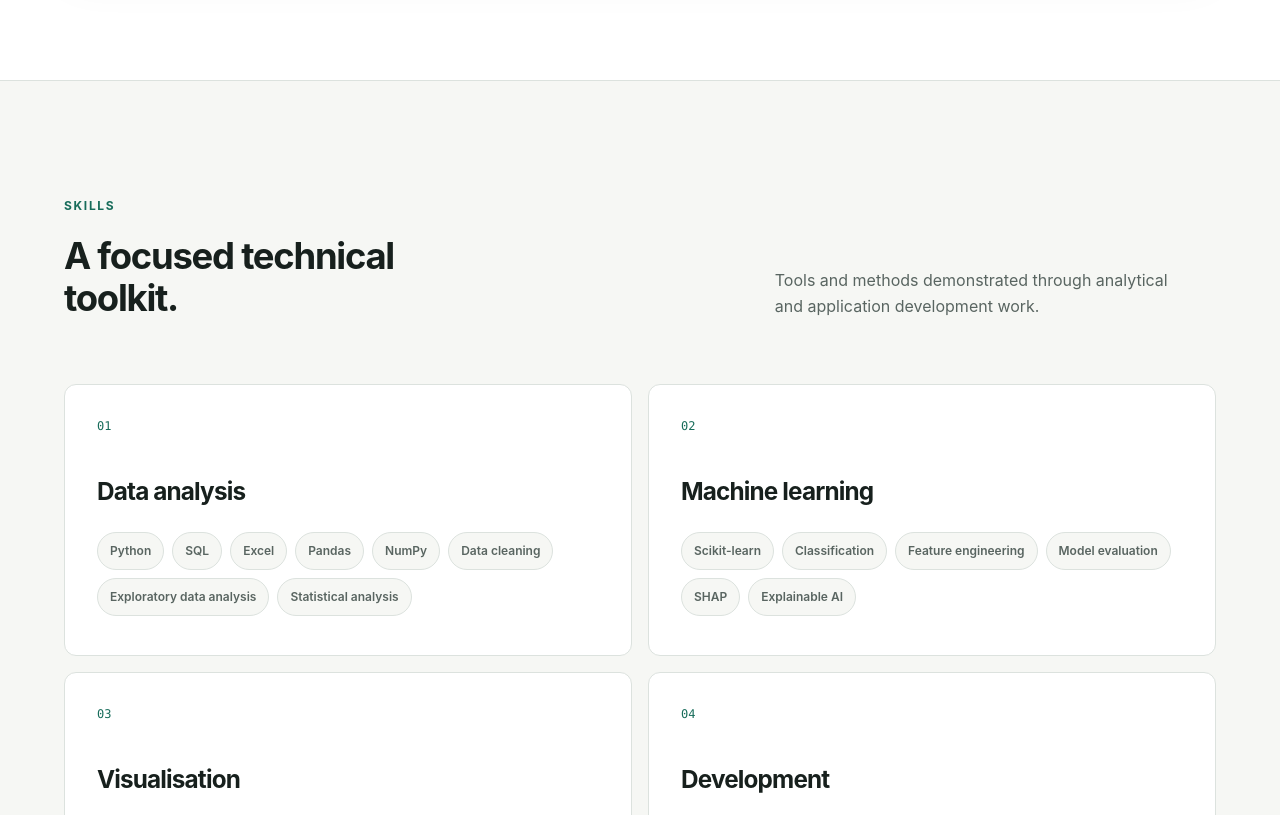
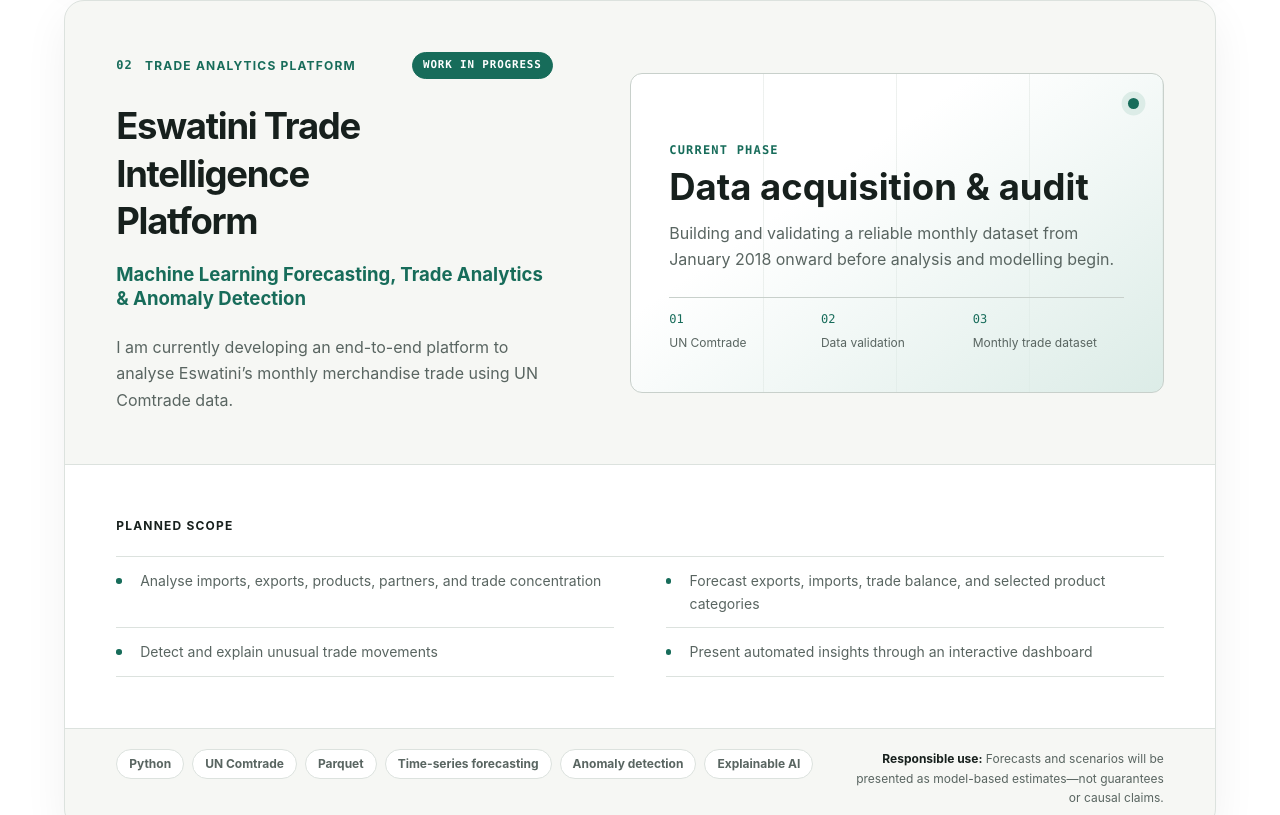
Before and after one commit to thandofana/thandofana.github.io, a React (Vite) app: page / in a window 1280 px wide. Shown: the part 3625-4440 px from the top of the page. Built offline with nearby package versions, Linux system fonts and the light colour scheme.

Commit message:
Add Trade Intelligence work in progress

```diff
--- a/src/components/ProjectsSection.jsx
+++ b/src/components/ProjectsSection.jsx
@@ -16,15 +16,14 @@ function ProjectsSection({ projects }) {
             <h2 id="projects-title">Projects, briefly.</h2>
           </div>
           <p>
-            Concise summaries of the problem, evidence, solution, and result. Full technical detail
-            remains available in each project repository.
+            Concise summaries of completed work and projects currently in development.
           </p>
         </div>
 
         <div className="project-list">
           {projects.map((project, index) => (
             <article
-              className="project-summary"
+              className={`project-summary project-summary--${project.status}`}
               id={project.slug}
               aria-labelledby={`${project.slug}-title`}
               tabIndex="-1"
@@ -33,18 +32,32 @@ function ProjectsSection({ projects }) {
               <div className="project-summary__intro">
                 <div>
                   <p className="project-summary__meta">
-                    <span>{String(index + 1).padStart(2, '0')}</span>
+                    <span className="project-summary__number">
+                      {String(index + 1).padStart(2, '0')}
+                    </span>
                     {project.category}
+                    <span
+                      className={`project-summary__status project-summary__status--${project.status}`}
+                    >
+                      {project.statusLabel}
+                    </span>
                   </p>
                   <h3 id={`${project.slug}-title`}>{project.title}</h3>
                   <p className="project-summary__subtitle">{project.subtitle}</p>
                   <p className="project-summary__description">{project.description}</p>
+                  {(project.liveUrl || project.readmeUrl) && (
                     <div className="button-row project-summary__actions">
-                    <Button href={project.liveUrl}>Live project</Button>
-                    <Button href={project.readmeUrl} variant="secondary">GitHub README</Button>
+                      {project.liveUrl && <Button href={project.liveUrl}>Live project</Button>}
+                      {project.readmeUrl && (
+                        <Button href={project.readmeUrl} variant="secondary">
+                          GitHub README
+                        </Button>
+                      )}
                     </div>
+                  )}
                 </div>
 
+                {project.image && project.liveUrl ? (
                   <a
                     className="project-summary__image"
                     href={project.liveUrl}
@@ -61,9 +74,28 @@ function ProjectsSection({ projects }) {
                       alt={project.imageAlt}
                     />
                   </a>
+                ) : (
+                  project.currentFocus && (
+                    <div className="project-summary__progress">
+                      <p>{project.currentFocus.label}</p>
+                      <strong>{project.currentFocus.title}</strong>
+                      <span>{project.currentFocus.description}</span>
+                      <ol aria-label="Current data foundation workflow">
+                        {project.currentFocus.flow.map((step) => (
+                          <li key={step}>{step}</li>
+                        ))}
+                      </ol>
+                    </div>
+                  )
+                )}
               </div>
 
-              <div className="project-summary__details">
+              <div
+                className={`project-summary__details${
+                  project.metrics?.length ? '' : ' project-summary__details--single'
+                }`}
+              >
+                {project.metrics?.length > 0 && (
                   <div>
                     <p className="project-summary__label">Selected evidence</p>
                     <dl className="project-summary__metrics">
@@ -75,9 +107,12 @@ function ProjectsSection({ projects }) {
                       ))}
                     </dl>
                   </div>
+                )}
 
                 <div>
-                  <p className="project-summary__label">What I built</p>
+                  <p className="project-summary__label">
+                    {project.highlightsLabel || 'What I built'}
+                  </p>
                   <ul className="project-summary__highlights">
                     {project.highlights.map((highlight) => <li key={highlight}>{highlight}</li>)}
                   </ul>
--- a/src/data/projects.js
+++ b/src/data/projects.js
@@ -5,6 +5,8 @@ const projects = [
     title: 'FinAccess Eswatini',
     slug: 'finaccess-eswatini',
     category: 'Data science application',
+    status: 'complete',
+    statusLabel: 'Completed',
     subtitle: 'Explainable Machine Learning for Financial Inclusion and Mobile-Money Adoption',
     shortDescription:
       'Explainable machine learning for financial inclusion and mobile-money adoption.',
@@ -34,6 +36,43 @@ const projects = [
     liveUrl: 'https://finaccess-eswatini.vercel.app',
     featured: true,
   },
+  {
+    title: 'Eswatini Trade Intelligence Platform',
+    slug: 'eswatini-trade-intelligence',
+    category: 'Trade analytics platform',
+    status: 'in-progress',
+    statusLabel: 'Work in progress',
+    subtitle: 'Machine Learning Forecasting, Trade Analytics & Anomaly Detection',
+    shortDescription:
+      'A trade-intelligence platform for analysing and forecasting Eswatini’s merchandise trade.',
+    description:
+      'I am currently developing an end-to-end platform to analyse Eswatini’s monthly merchandise trade using UN Comtrade data.',
+    currentFocus: {
+      label: 'Current phase',
+      title: 'Data acquisition & audit',
+      description:
+        'Building and validating a reliable monthly dataset from January 2018 onward before analysis and modelling begin.',
+      flow: ['UN Comtrade', 'Data validation', 'Monthly trade dataset'],
+    },
+    highlightsLabel: 'Planned scope',
+    highlights: [
+      'Analyse imports, exports, products, partners, and trade concentration',
+      'Forecast exports, imports, trade balance, and selected product categories',
+      'Detect and explain unusual trade movements',
+      'Present automated insights through an interactive dashboard',
+    ],
+    responsibleUse:
+      'Forecasts and scenarios will be presented as model-based estimates—not guarantees or causal claims.',
+    technologies: [
+      'Python',
+      'UN Comtrade',
+      'Parquet',
+      'Time-series forecasting',
+      'Anomaly detection',
+      'Explainable AI',
+    ],
+    featured: false,
+  },
 ]
 
 export default projects
--- a/src/styles/global.css
+++ b/src/styles/global.css
@@ -518,6 +518,8 @@ p {
 
 .project-summary__meta {
   display: flex;
+  flex-wrap: wrap;
+  align-items: center;
   gap: var(--space-3);
   margin-bottom: var(--space-6);
   color: var(--color-accent);
@@ -527,8 +529,27 @@ p {
   text-transform: uppercase;
 }
 
-.project-summary__meta span {
+.project-summary__number {
   font-family: var(--font-mono);
+}
+
+.project-summary__status {
+  display: inline-flex;
+  align-items: center;
+  min-height: 1.7rem;
+  margin-left: auto;
+  padding: 0.25rem 0.65rem;
+  border: 1px solid var(--color-accent);
+  border-radius: 999px;
+  font-family: var(--font-mono);
+  font-size: 0.68rem;
+  letter-spacing: 0.08em;
+  line-height: 1;
+}
+
+.project-summary__status--in-progress {
+  color: var(--color-surface);
+  background: var(--color-accent);
 }
 
 .project-summary h3 {
@@ -572,6 +593,86 @@ p {
   transform: scale(1.015);
 }
 
+.project-summary__progress {
+  position: relative;
+  display: flex;
+  min-height: 20rem;
+  flex-direction: column;
+  justify-content: flex-end;
+  overflow: hidden;
+  padding: clamp(1.4rem, 3vw, 2.4rem);
+  border: 1px solid var(--color-border-strong);
+  border-radius: var(--radius-md);
+  background:
+    linear-gradient(145deg, transparent 35%, var(--color-accent-soft)),
+    repeating-linear-gradient(
+      90deg,
+      transparent 0,
+      transparent calc(25% - 1px),
+      var(--color-border) 25%
+    ),
+    var(--color-surface);
+}
+
+.project-summary__progress::before {
+  position: absolute;
+  top: var(--space-6);
+  right: var(--space-6);
+  width: 0.7rem;
+  height: 0.7rem;
+  border-radius: 50%;
+  background: var(--color-accent);
+  box-shadow: 0 0 0 0.4rem var(--color-accent-soft);
+  content: '';
+}
+
+.project-summary__progress > p {
+  margin: 0 0 var(--space-2);
+  color: var(--color-accent);
+  font-family: var(--font-mono);
+  font-size: var(--text-xs);
+  font-weight: 750;
+  letter-spacing: 0.1em;
+  text-transform: uppercase;
+}
+
+.project-summary__progress > strong {
+  font-size: var(--text-2xl);
+  line-height: var(--leading-tight);
+}
+
+.project-summary__progress > span {
+  max-width: 34rem;
+  margin-top: var(--space-3);
+  color: var(--color-text-muted);
+  line-height: var(--leading-normal);
+}
+
+.project-summary__progress ol {
+  display: grid;
+  margin: var(--space-6) 0 0;
+  padding: 0;
+  counter-reset: project-flow;
+  list-style: none;
+  grid-template-columns: repeat(3, 1fr);
+}
+
+.project-summary__progress li {
+  padding: var(--space-3) var(--space-2) 0 0;
+  border-top: 1px solid var(--color-border-strong);
+  color: var(--color-text-muted);
+  counter-increment: project-flow;
+  font-size: var(--text-xs);
+}
+
+.project-summary__progress li::before {
+  display: block;
+  margin-bottom: var(--space-1);
+  color: var(--color-accent);
+  content: '0' counter(project-flow);
+  font-family: var(--font-mono);
+}
+
 .project-summary__details {
   display: grid;
   gap: clamp(2rem, 6vw, 5rem);
@@ -579,6 +680,15 @@ p {
   border-top: 1px solid var(--color-border);
   background: var(--color-surface);
   grid-template-columns: minmax(0, 1.1fr) minmax(18rem, 0.9fr);
+}
+
+.project-summary__details--single {
+  grid-template-columns: 1fr;
+}
+
+.project-summary__details--single .project-summary__highlights {
+  grid-template-columns: repeat(2, minmax(0, 1fr));
+  column-gap: clamp(1.5rem, 4vw, 4rem);
 }
 
 .project-summary__label {
@@ -1668,6 +1778,14 @@ p {
     grid-template-columns: 1fr;
   }
 
+  .project-summary__details--single .project-summary__highlights {
+    grid-template-columns: 1fr;
+  }
+
+  .project-summary__status {
+    margin-left: 0;
+  }
+
   .hero__copy {
     max-width: var(--content-width);
   }
```
Also changed, not shown: scripts/qa-render.mjs (+10 -1 lines). Lines whose indentation alone changed are shown as unchanged.
